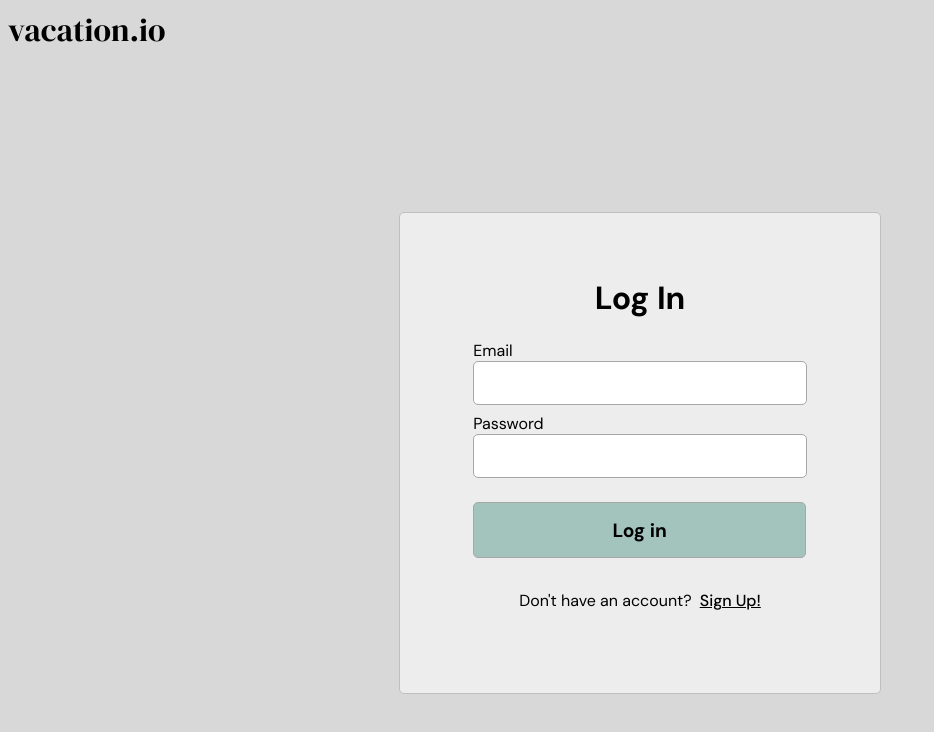
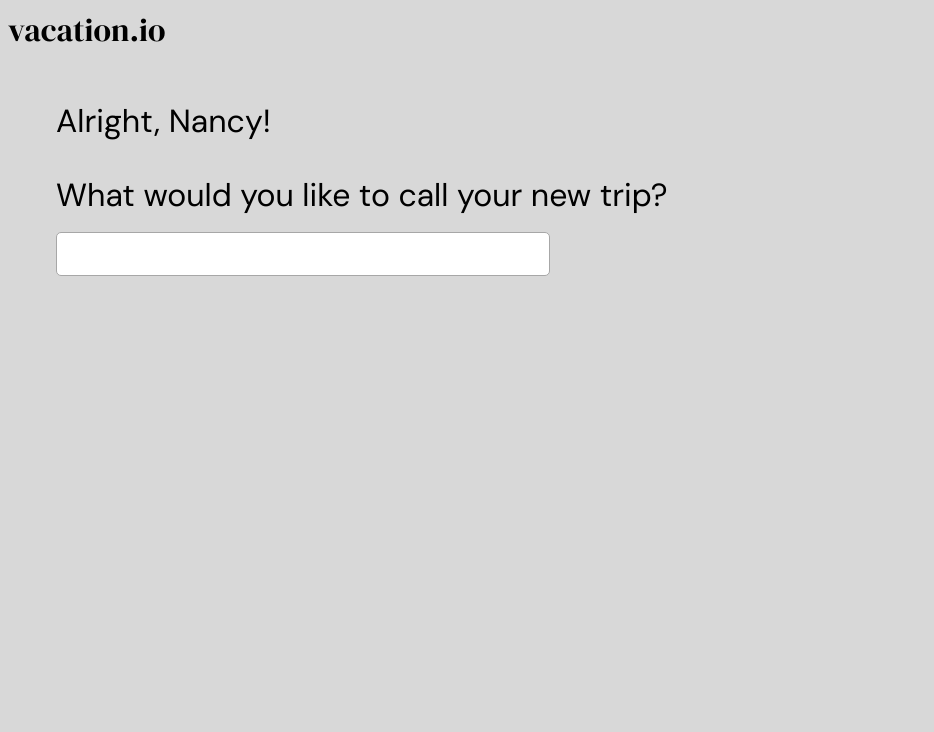
Before and after one commit to paynah/cs-solo-project, a React app: page / in a window 1280 px wide. Shown: the top 732 px of the page, without its empty margins (0-934 px from the left). Built offline with nearby package versions, Linux system fonts and the light colour scheme.

Commit message:
Created TripWizard component

```diff
--- a/client/App.jsx
+++ b/client/App.jsx
@@ -3,6 +3,7 @@ import LoginForm from './components/LoginForm.jsx';
 import Header from './components/Header.jsx';
 import SignupForm from './components/SignupForm.jsx';
 import Main from "./components/Main.jsx";
+import TripWizard from './components/TripWizard.jsx';
 
 const App = () => {
   const [isLoggedIn, setIsLoggedIn] = useState(false);
@@ -12,6 +13,11 @@ const App = () => {
 
   const onLoginBtnClick = (email, password) => {
     console.log('Login button got clicked!');
+
+    if (!email.length || !password.length) {
+      setShowLoginError(true);
+      return;
+    }
 
     // Send a GET request to /api/user to find a user, given the input 'email' and 'password'
     const body = { email, password };
@@ -57,7 +63,7 @@ const App = () => {
       .then(response => {
         if (response.status === 200) {
           console.log('App.jsx: user was successfully created!')
-          // TO DO: render main component
+          onLoginBtnClick(email, password);
         }
       })
       .catch(err => console.log('Create User fetch /api/user: ERROR: ', err));
@@ -82,7 +88,8 @@ const App = () => {
   return (
     <div>
       <Header />
-      {formToRender}
+      {/* {formToRender} */}
+      <TripWizard />
     </div >
   )
 };
--- a/client/components/Main.jsx
+++ b/client/components/Main.jsx
@@ -11,8 +11,19 @@ const Main = props => {
     }
   }
 
-  const followupMsg = props.user.trips.length > 0 ? 'It doesn\'t look like you have any trips currently planned!' : 'Select a trip below or start a new one!';
-
+  const followupMsg = props.user.trips.length > 0 ? 'Select a trip below or start a new one!' : 'It doesn\'t look like you have any trips currently planned!';
+  console.log(props.user.trips);
+  const trips = [];
+  for (let i = 0; i < props.user.trips.length; i++) {
+    const curTrip = props.user.trips[i];
+    trips.push(
+      <TripCard
+        key={curTrip.tripid}
+        endDate={curTrip.enddate}
+        startDate={curTrip.startdate}
+        tripName={curTrip.tripname}
+      />);
+  }
   return (
     <div>
       <div id="main-message">
@@ -21,9 +32,7 @@ const Main = props => {
         <button id="newTripBtn" onMouseOver={() => showConfetti()}>Start a New Trip!</button>
       </div>
       <div id="trips">
-        <TripCard />
-        <TripCard />
-        <TripCard />
+        {trips}
       </div>
     </div>
   );
--- a/client/components/TripCard.jsx
+++ b/client/components/TripCard.jsx
@@ -1,13 +1,55 @@
 import React from 'react';
 
 const TripCard = props => {
+
+  const buildDateStr = () => {
+    const monthNames = {
+      0: 'January',
+      1: 'February',
+      2: 'March',
+      3: 'April',
+      4: 'May',
+      5: 'June',
+      6: 'July',
+      7: 'August',
+      8: 'September',
+      9: 'October',
+      10: 'November',
+      11: 'December'
+    };
+    let dateStr = '';
+    const startDate = new Date(props.startDate);
+    const endDate = new Date(props.endDate);
+
+    if (startDate.getFullYear() === endDate.getFullYear()) {
+      if (startDate.getMonth() === endDate.getMonth()) {
+        // May 1-8, 2023
+        dateStr = monthNames[startDate.getMonth()]
+          + ' ' + startDate.getDate() + '-' + endDate.getDate()
+          + ', ' + startDate.getFullYear();
+      } else {
+        // May 1 - June 3, 2023
+        dateStr = monthNames[startDate.getMonth()] + ' '
+          + startDate.getDate() + ' - ' + monthNames[endDate.getMonth()]
+          + ' ' + endDate.getDate() + ', ' + startDate.getFullYear();
+      }
+    } else {
+      // May 1, 2023 - June 3, 2024
+      dateStr = monthNames[startDate.getMonth()] + ' '
+        + startDate.getDate() + ', ' + startDate.getFullYear
+        + ' - ' + monthNames[endDate.getMonth()]
+        + ' ' + endDate.getDate() + ', ' + endDate.getFullYear();
+    }
+
+    return dateStr;
+  }
 
   return (
     <div className="trip-card">
       <img className="trip-image"
         src="https://www.exoticca.com/uk/magazine/wp-content/uploads/2019/05/The-12-most-spectacular-beaches-in-hawaii-that-you-cannot-miss.jpg" />
-      <div className="trip-name">HAWAII</div>
-      <div className="trip-dates">May 1-8, 2023</div>
+      <div className="trip-name">{props.tripName.toUpperCase()}</div>
+      <div className="trip-dates">{buildDateStr()}</div>
     </div>
   )
 };
--- /dev/null
+++ b/client/components/TripWizard.jsx
@@ -0,0 +1,33 @@
+import React, { useState } from 'react';
+
+const TripWizard = props => {
+  const name = 'Nancy';
+  const [steps, setSteps] = useState(
+    [
+      {
+        top: 'Alright, ' + name + '!',
+        bottom: 'What would you like to call your new trip?',
+        addlElements: <input id='trip-new-name' type="text" />
+      },
+      {
+        top: 'Sounds great.',
+        bottom: 'Do you want to add some dates for this trip?'
+      },
+      {
+        top: 'Excellent!',
+        bottom: 'One last thing - do you want to add a photo for some travel inspo?'
+      }
+    ]
+  );
+  const [curStep, setCurStep] = useState(0);
+
+  return (
+    <div id="trip-wizard">
+      <div>{steps[curStep].top}</div>
+      <div id='step-bottom-line'>{steps[curStep].bottom}</div>
+      {steps[curStep].addlElements}
+    </div>
+  );
+};
+
+export default TripWizard;
--- a/client/stylesheets/styles.css
+++ b/client/stylesheets/styles.css
@@ -12,6 +12,11 @@ input {
   height: 2.5rem;
   border: 1px solid rgb(167, 167, 167);
   border-radius: 5px;
+}
+
+input#trip-new-name {
+  margin-top: 1rem;
+  width: 30rem;
 }
 
 button {
@@ -47,7 +52,7 @@ h1 {
   margin-top: 5rem;
   border-radius: 6px;
   border: 1px solid #e5e5e5;
-  box-shadow: 1px 1px 10px rgba(0, 0, 0, 0.1);
+  box-shadow: 1px 1px 10px rgba(67, 67, 67, 0.1);
   transition-property: all;
   transition-duration: 0.2s;
   transition-timing-function: ease-in-out;
@@ -61,6 +66,7 @@ h1 {
   width: 90%;
   margin-top: 1rem;
   margin-bottom: 5rem;
+  border-radius: 3px;
 }
 
 .trip-name {
@@ -124,6 +130,10 @@ h1 {
   cursor: pointer;
 }
 
+#step-bottom-line {
+  margin-top: 2rem;
+}
+
 #main-message {
   display: flex;
   flex-direction: column;
@@ -149,3 +159,9 @@ h1 {
   display: flex;
   justify-content: center;
 }
+
+#trip-wizard {
+  font-size: 2rem;
+  margin-top: 3rem;
+  margin-left: 3rem;
+}
```
